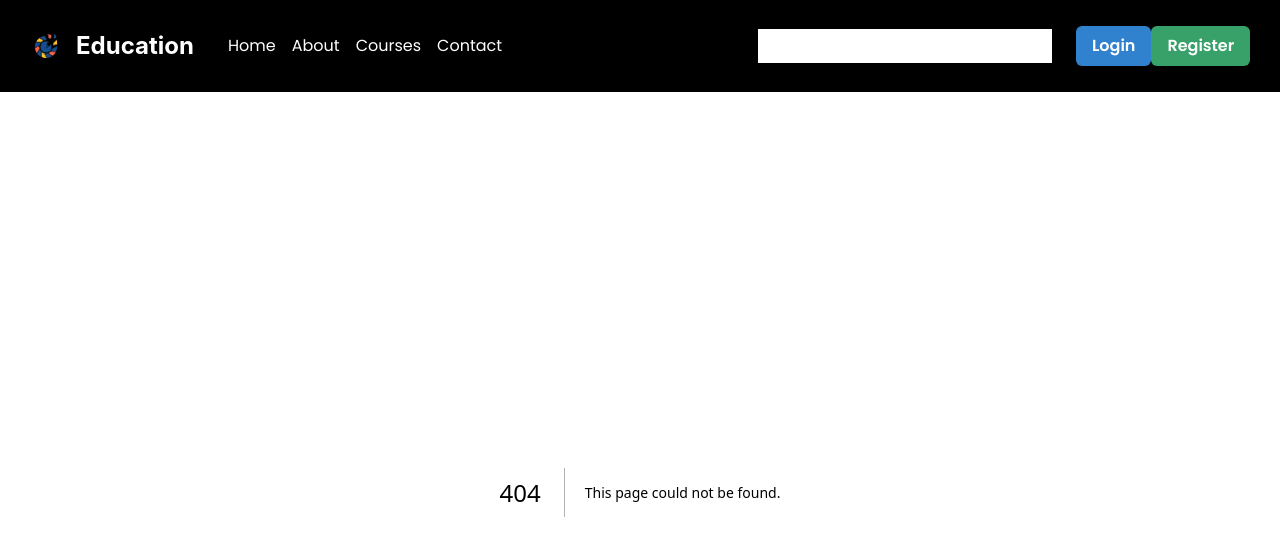
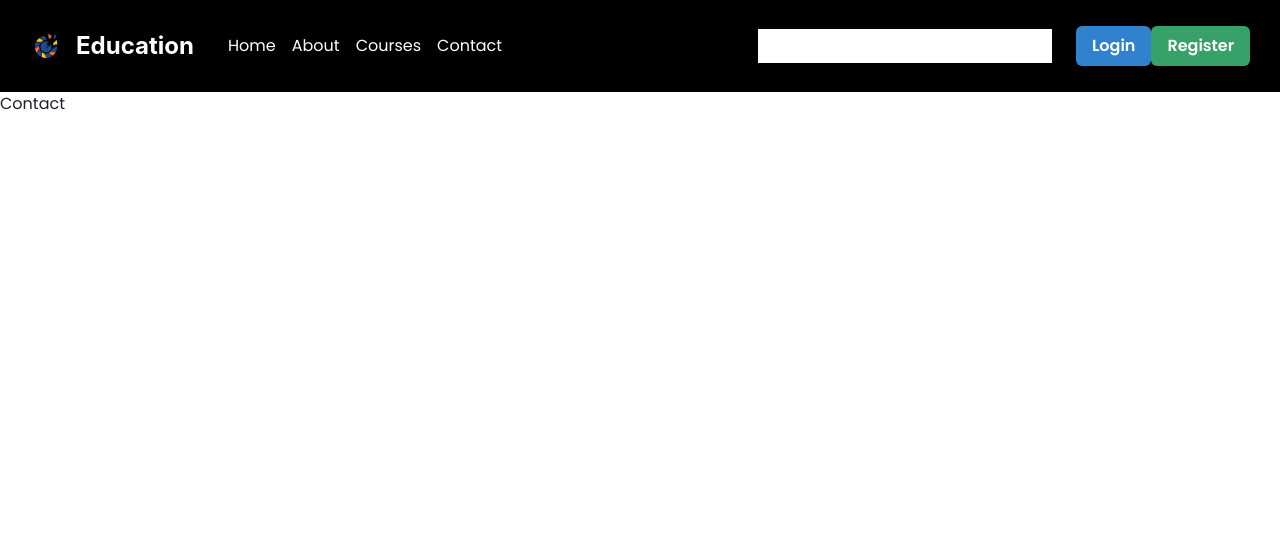
Before and after one commit to ZakaryaMeddahi/private-school-system, a Next.js app in the folder client/: page /Contact in a window 1280 px wide. Before the commit this address had no page. Shown: the top 556 px of the page. Built offline with nearby package versions, Linux system fonts and the light colour scheme.

Commit message:
init Contact page

```diff
--- /dev/null
+++ b/client/src/app/Contact/page.jsx
@@ -0,0 +1,9 @@
+const Contact = () => {
+    return (
+        <div style={{width: '100%', height: '100%'}}>
+            Contact
+        </div>
+    );
+}
+
+export default Contact;
```
